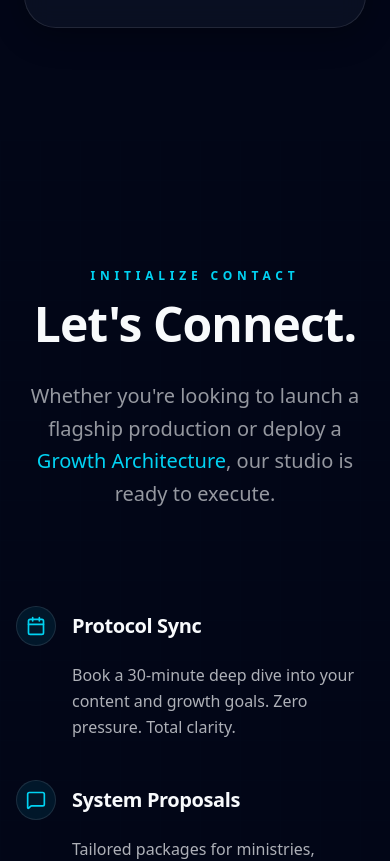
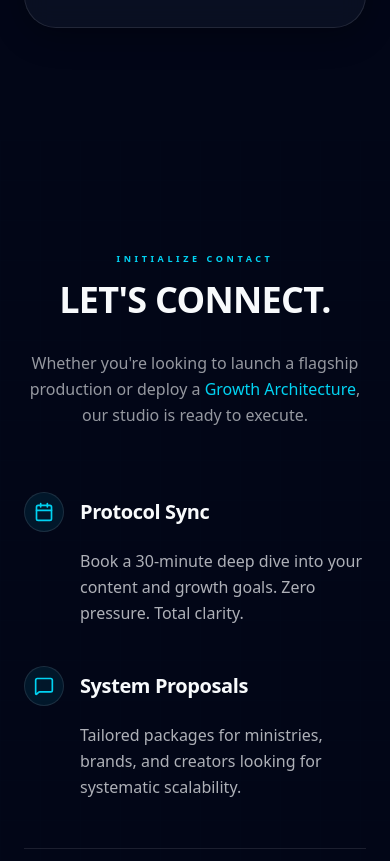
Before and after one commit to Power-Digital-Media/powerdigitalmedia.org, a Next.js app: page / in a window 390 px wide. Shown: the part 4866-5727 px from the top of the page. Built offline with nearby package versions, Linux system fonts and the light colour scheme.

Commit message:
Cinematic Mobile Refinement for Contact: Standardizing typography and layout flow

```diff
--- a/src/components/sections/Contact.tsx
+++ b/src/components/sections/Contact.tsx
@@ -5,17 +5,17 @@ import { Send, Calendar, MessageSquare, Phone, ArrowRight } from "lucide-react";
 
 export default function Contact() {
     return (
-        <section id="contact" className="relative py-32 overflow-hidden bg-background">
+        <section id="contact" className="relative pt-28 pb-20 md:py-48 overflow-hidden bg-background">
             {/* Ecosystem Grid Fade-In */}
             <div className="absolute inset-0 cyber-grid opacity-10 pointer-events-none" />
 
-            <div className="container relative z-10 px-4 mx-auto">
+            <div className="container relative z-10 px-6 mx-auto">
                 <div className="max-w-6xl mx-auto">
-                    <div className="mb-24 text-center">
-                        <span className="text-cyan-400 font-bold tracking-[0.4em] uppercase text-xs mb-4 block">Initialize Contact</span>
-                        <h2 className="text-5xl md:text-8xl font-bold mb-8 tracking-tight">Let&apos;s Connect.</h2>
-                        <p className="text-xl text-foreground/60 max-w-2xl mx-auto leading-relaxed">
-                            Whether you&apos;re looking to launch a flagship production or deploy a <span className="text-cyan-400">Growth Architecture</span>, our studio is ready to execute.
+                    <div className="mb-16 md:mb-32 text-center">
+                        <span className="text-cyan-400 font-bold tracking-[0.4em] uppercase text-[9px] md:text-xs mb-4 block">Initialize Contact</span>
+                        <h2 className="text-4xl md:text-8xl font-black mb-8 tracking-tighter uppercase leading-none">Let&apos;s Connect.</h2>
+                        <p className="text-base md:text-2xl text-foreground/60 max-w-2xl mx-auto leading-relaxed text-balance font-light">
+                            Whether you&apos;re looking to launch a flagship production or deploy a <span className="text-cyan-400 font-medium whitespace-nowrap">Growth Architecture</span>, our studio is ready to execute.
                         </p>
                     </div>
 
```
